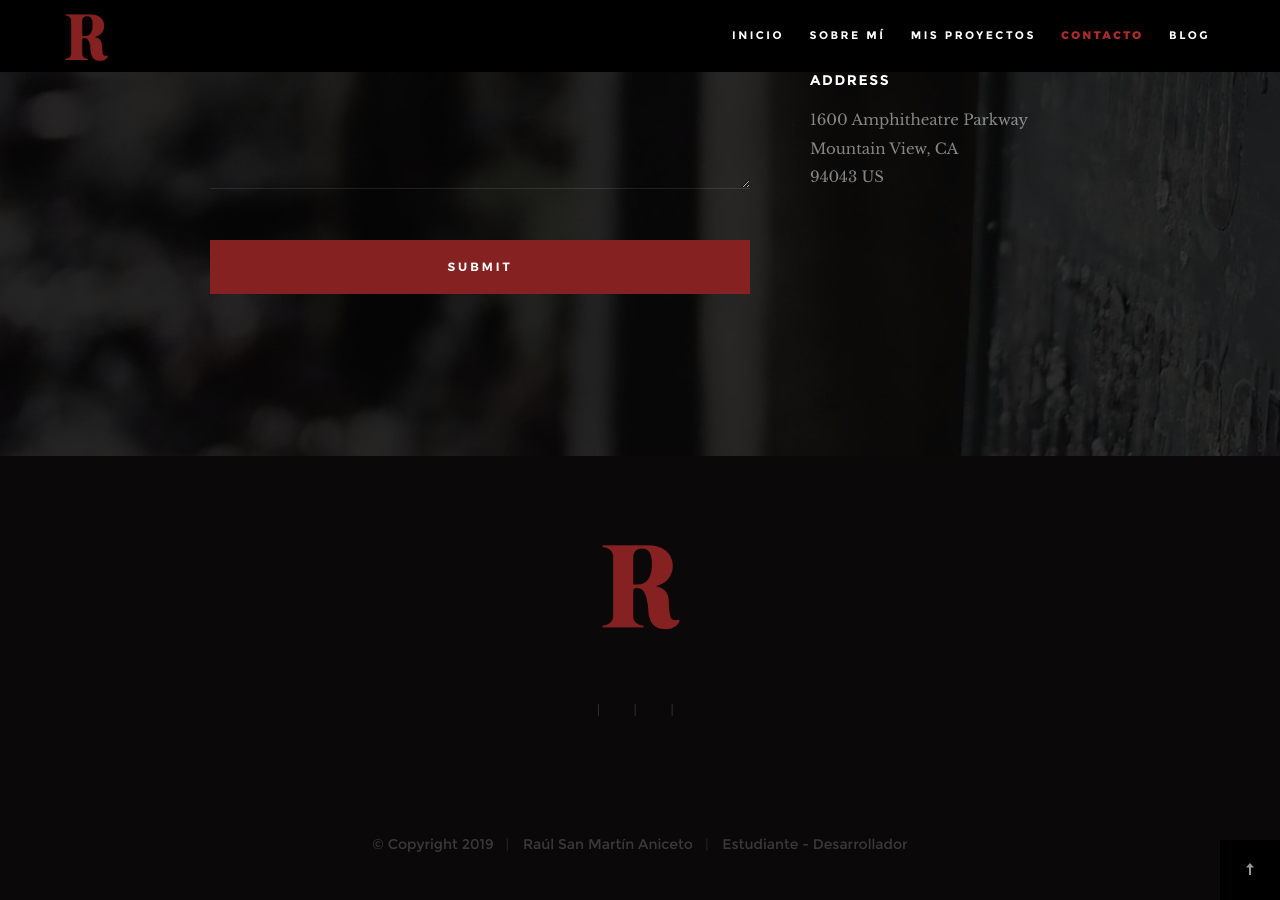
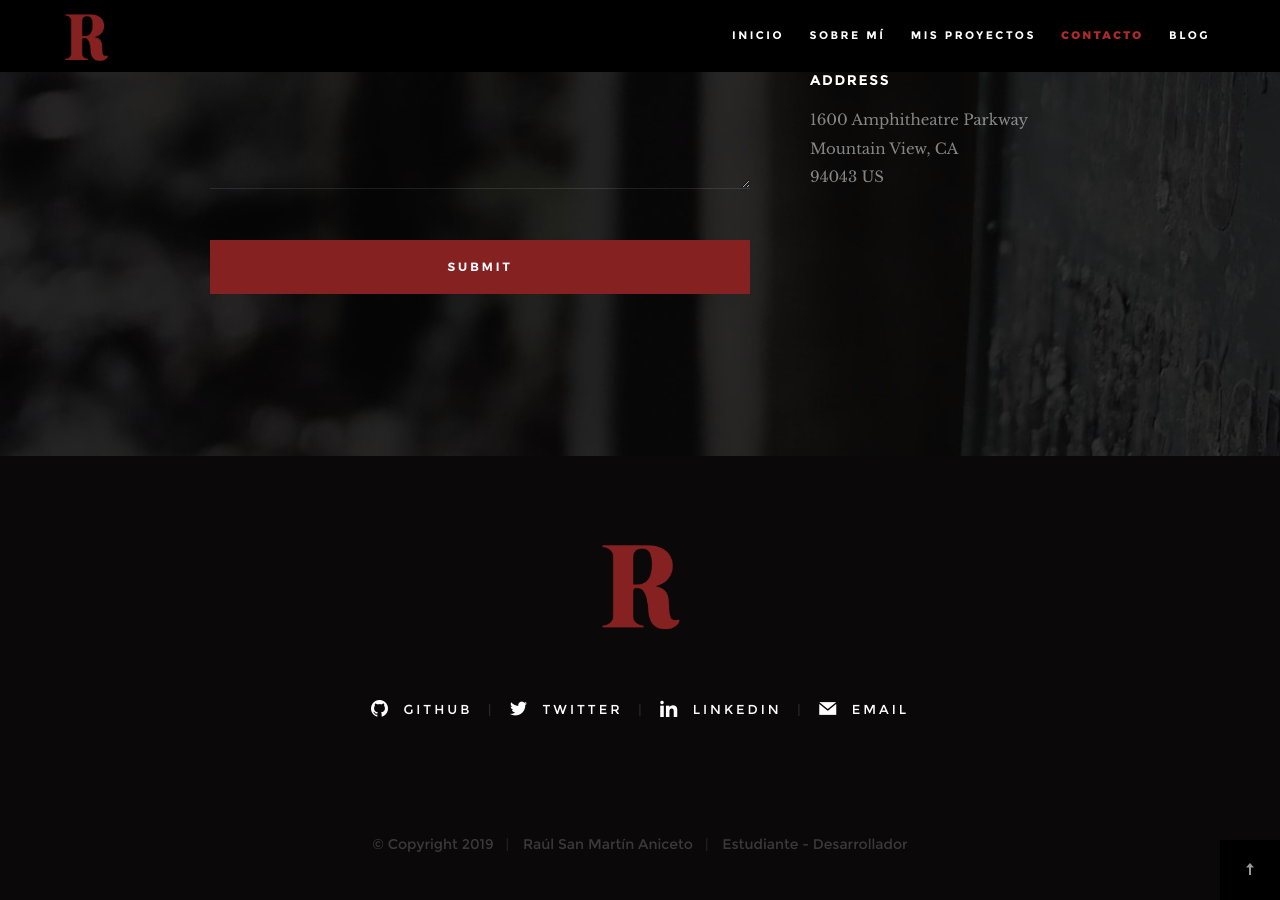
Before and after one commit to MrAnnix/Hola-theme-Jekyll, a Jekyll site: the page built from index.html, in a window 1280 px wide and 900 px high, scrolled down 8091 px. Built offline with Jekyll 4.4.1, drawn with Linux system fonts in a browser that asks for light colours.

Commit message:
Update _config.yml

```diff
--- a/_config.yml
+++ b/_config.yml
@@ -21,16 +21,16 @@ hola:
 
 # Social settings
 social:
-  github:
+  - title: github
     icon: "im im-github"
     link: "https://github.com/MrAnnix"
-  twitter:
+  - title: twitter
     icon: "im im-twitter"
     link: "https://twitter.com/MrAnnix"
-  linkedin:
+  - title: linkedin
     icon: "im im-linkedin"
     link: "https://www.linkedin.com/in/raul-san-martin-aniceto"
-  email:
+  - title: email
     icon: "im im-mail"
     smoothscroll: yes
     link: "/#contact"
```
